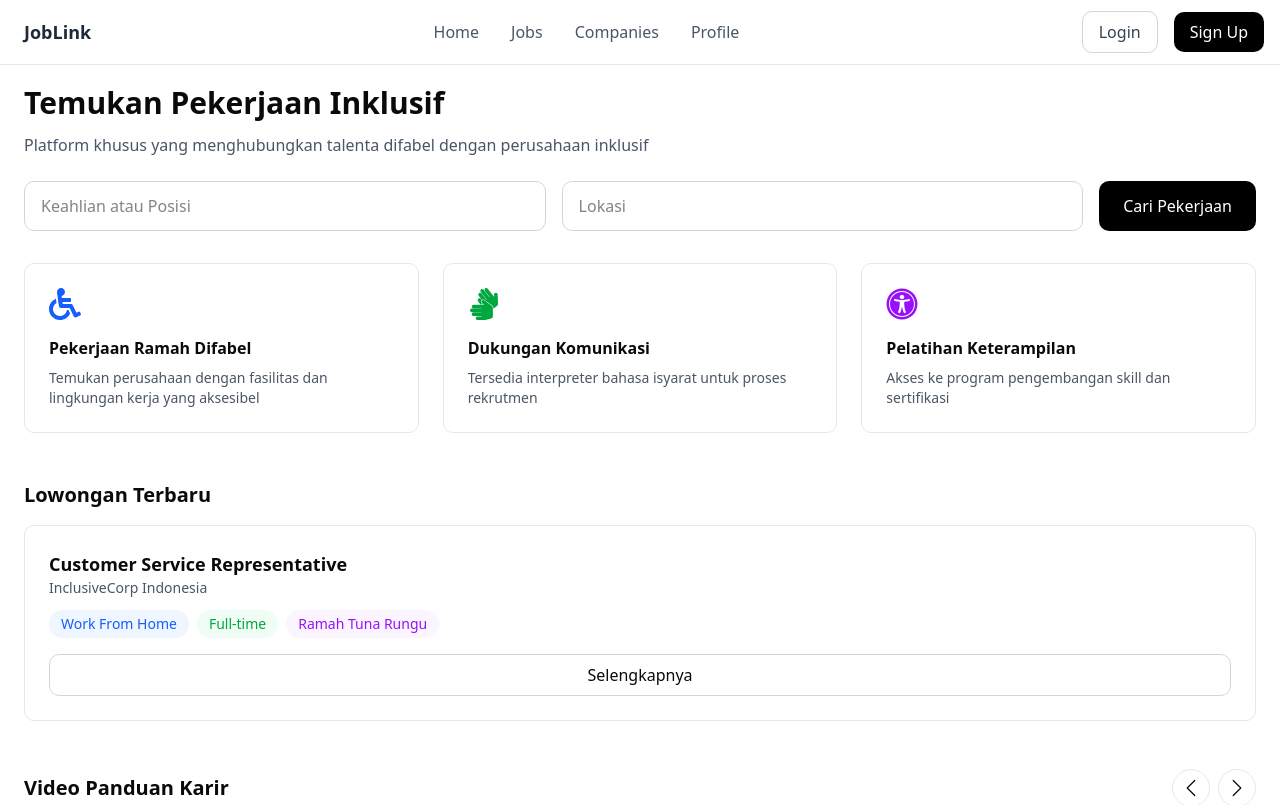
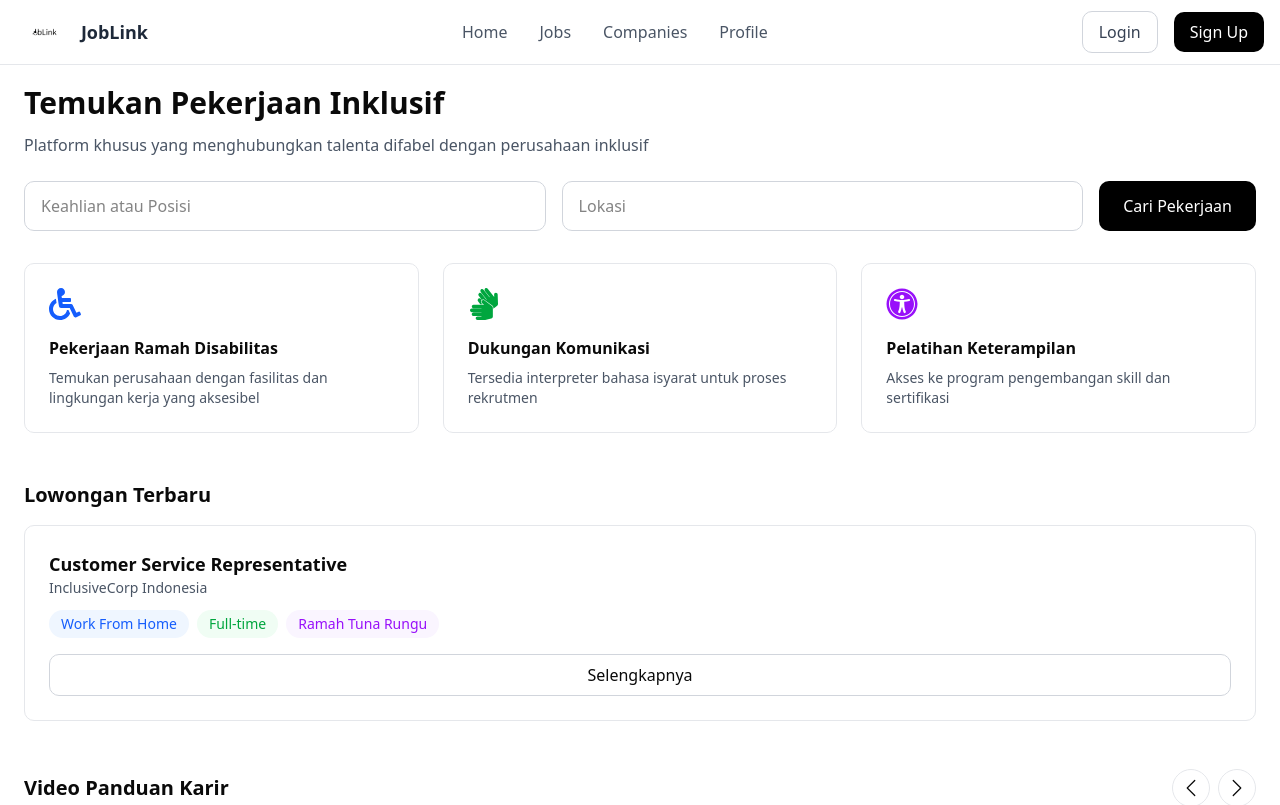
Before and after one commit to naufalyuu1234/Joblink_projek, a React (Vite) app: page / in a window 1280 px wide. Shown: the top 805 px of the page. Built offline with nearby package versions, Linux system fonts and the light colour scheme.

Commit message:
rubah logo

```diff
--- a/src/components/layouts/Footer.tsx
+++ b/src/components/layouts/Footer.tsx
@@ -1,4 +1,3 @@
-import React from 'react'
 import { Link } from 'react-router-dom'
 
 export default function Footer() {
--- a/src/components/layouts/Navbar.tsx
+++ b/src/components/layouts/Navbar.tsx
@@ -1,4 +1,4 @@
-import React, { useState } from 'react'
+import { useState } from 'react'
 import { Link } from 'react-router-dom'
 import { HiMenuAlt3, HiX } from 'react-icons/hi'
 
@@ -12,7 +12,7 @@ export default function Navbar() {
           {/* Logo */}
           <div className="flex-shrink-0">
             <Link to="/" className="flex items-center">
-              {/* <img src="/path-to-your-logo.png" alt="Logo" className="h-8 w-auto" /> */}
+              <img src="/src/assets/7.png" alt="Logo" className="h-8 w-auto" />
               <span className="ml-2 text-lg font-bold text-gray-800">JobLink</span>
             </Link>
           </div>
--- a/src/page/user/home/index.tsx
+++ b/src/page/user/home/index.tsx
@@ -1,5 +1,5 @@
-import React, { useRef } from 'react'
-import { BsBriefcase, BsBuilding, BsBook, BsChevronLeft, BsChevronRight } from 'react-icons/bs'
+import { useRef } from 'react'
+import { BsChevronLeft, BsChevronRight } from 'react-icons/bs'
 import { FaWheelchair, FaSignLanguage, FaUniversalAccess } from 'react-icons/fa'
 import MainLayout from '@/components/layouts/MainLayout'
 
@@ -45,7 +45,7 @@ export default function HomePage() {
               <div className="mb-4">
                 <FaWheelchair className="w-8 h-8 text-blue-600" />
               </div>
-              <h3 className="font-semibold mb-2">Pekerjaan Ramah Difabel</h3>
+              <h3 className="font-semibold mb-2">Pekerjaan Ramah Disabilitas</h3>
               <p className="text-sm text-gray-600">Temukan perusahaan dengan fasilitas dan lingkungan kerja yang aksesibel</p>
             </div>
             <div className="p-6 border border-gray-200 rounded-lg hover:border-gray-300 transition-colors">
```
Also changed, not shown: src/assets/7.png (added).
